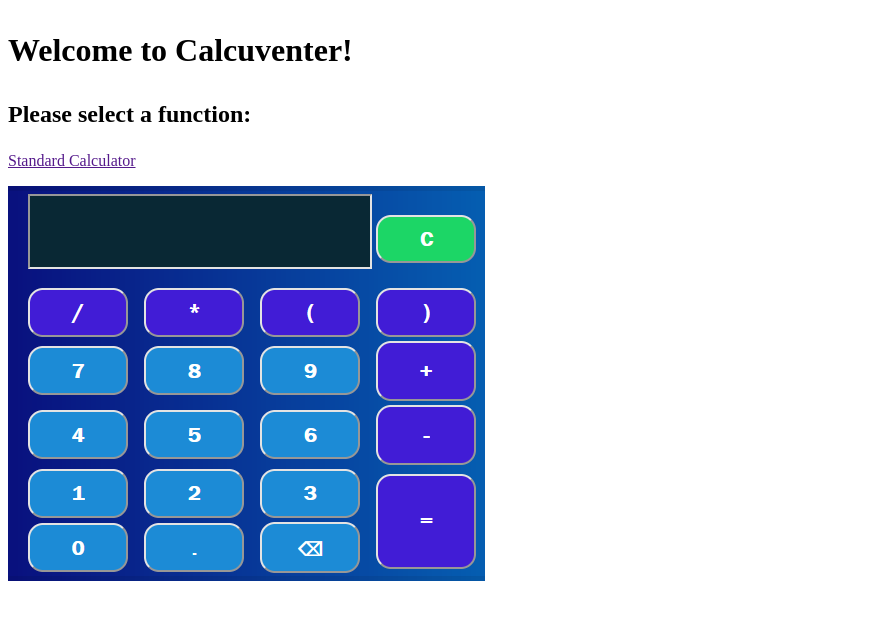
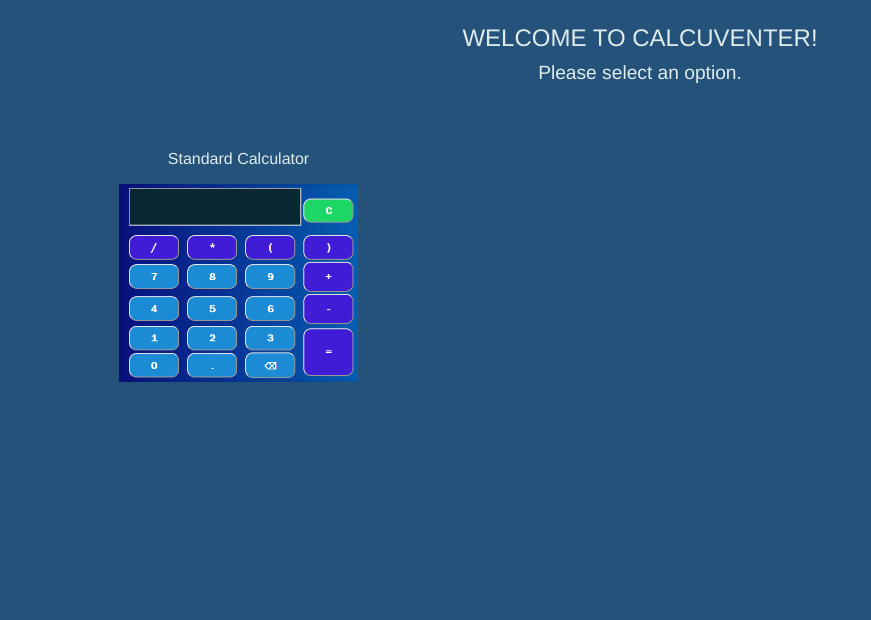
Before and after one commit to Leksa1010/Calcuventer, a plain HTML site: page index.html in a window 1280 px wide. Shown: the whole page, without its empty margins (0-871 px from the left). Drawn offline with Linux system fonts and the light colour scheme.

Commit message:
Dovrsena pocetna strana i uredjen css za pocetnu stranu.

```diff
--- a/css/home.css
+++ b/css/home.css
@@ -0,0 +1,36 @@
+* {
+    box-sizing: border-box;
+    font-family: 'Franklin Gothic Medium', 'Arial Narrow', Arial, sans-serif;
+}
+
+body {
+    margin: 20px auto;
+    text-align: center;
+    background: #24527a;
+    color: #e0ebeb;
+}
+
+.header > .greeting  {
+    text-transform: uppercase;
+    font-size: 1.5rem;
+    margin-bottom: 0px;
+}
+
+.header > .option {
+    font-size: 1.2rem;
+    margin-top: 10px;
+}
+
+.selection {
+    margin-top: 50px;
+    display: flex;
+}
+
+.option-link {
+    text-decoration: none;
+    color: #e0ebeb;
+}
+
+.option-icon {
+    width: 50%;
+}
--- a/index.html
+++ b/index.html
@@ -11,21 +11,17 @@
 </head>
 <body>
     <div class="header">
-        <h1>
-            <p>
-                Welcome to Calcuventer!
-            </p>
-        </h1>
-        <h2>
-            <p>
-                Please select a function:
-            </p>
-        </h2>
+        <p class="greeting">
+            Welcome to Calcuventer!
+        </p>
+        <p class="option">
+            Please select an option.
+        </p>
     </div>
 
     <div class="selection">
         <div class="standard">
-            <a href="" class="option-link">
+            <a href="StandardCalculator.html" class="option-link">
                 <p>
                     Standard Calculator
                 </p>
```
